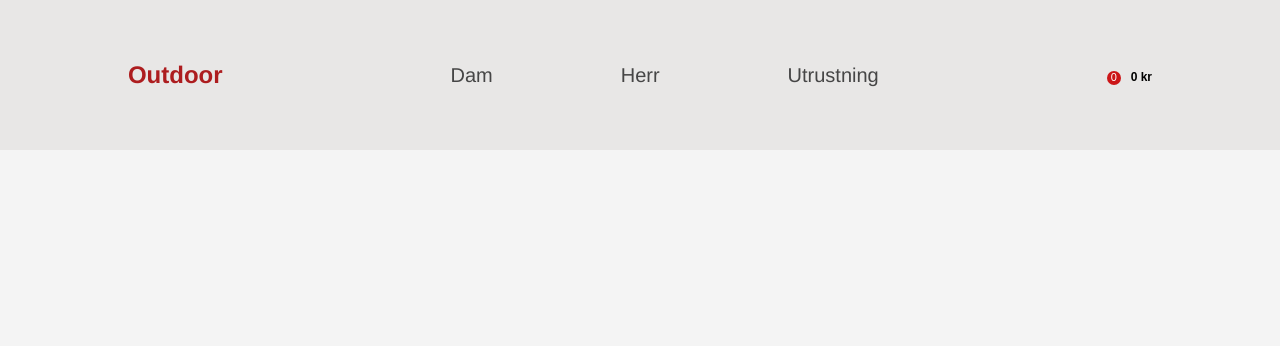
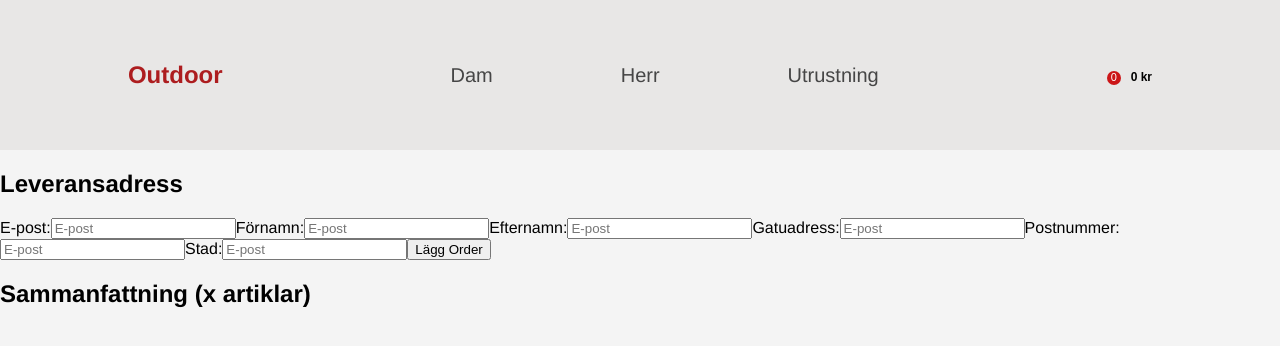
Before and after one commit to tobiasolsson/shopping-cart, a React (Create React App) app: page /checkout in a window 1280 px wide. Shown: the top 346 px of the page. Built offline with nearby package versions, Linux system fonts and the light colour scheme.

Commit message:
Add checkout

```diff
--- a/src/App.js
+++ b/src/App.js
@@ -15,7 +15,7 @@ function App() {
   return (
     <BrowserRouter>
       <Navbar shoppingCart={shoppingCart} />
-      <Routes handleAddToCart={handleAddToCart} />
+      <Routes shoppingCart={shoppingCart} handleAddToCart={handleAddToCart} />
     </BrowserRouter>
   );
 }
--- a/src/Routes.js
+++ b/src/Routes.js
@@ -7,8 +7,9 @@ import Home from './components/home/Home';
 import Dam from './components/dam/Dam';
 import Herr from './components/herr/Herr';
 import Utrustning from './components/utrustning/Utrustning';
+import Checkout from './components/checkout/Checkout';
 
-function Routes({ handleAddToCart }) {
+function Routes({ shoppingCart, handleAddToCart }) {
   return (
     <Switch>
       <Route exact path="/" component={Home} />
@@ -20,6 +21,10 @@ function Routes({ handleAddToCart }) {
         )}
       />
       <Route path="/utrustning" component={Utrustning} />
+      <Route
+        path="/checkout"
+        render={(props) => <Checkout {...props} shoppingCart={shoppingCart} />}
+      />
     </Switch>
   );
 }
--- /dev/null
+++ b/src/components/checkout/Checkout.js
@@ -0,0 +1,48 @@
+import React from 'react';
+
+function Checkout({ shoppingCart }) {
+  console.log(shoppingCart);
+  function handleSubmit(e) {
+    e.preventDefault();
+  }
+  return (
+    <div>
+      <div>
+        <h2>Leveransadress</h2>
+        <form onSubmit={handleSubmit}>
+          <label htmlFor="epost">
+            E-post:
+            <input type="email" name="epost" placeholder="E-post" required />
+          </label>
+          <label htmlFor="epost">
+            Förnamn:
+            <input type="email" name="epost" placeholder="E-post" required />
+          </label>
+          <label htmlFor="epost">
+            Efternamn:
+            <input type="email" name="epost" placeholder="E-post" required />
+          </label>
+          <label htmlFor="epost">
+            Gatuadress:
+            <input type="email" name="epost" placeholder="E-post" required />
+          </label>
+          <label htmlFor="epost">
+            Postnummer:
+            <input type="email" name="epost" placeholder="E-post" required />
+          </label>
+          <label htmlFor="epost">
+            Stad:
+            <input type="email" name="epost" placeholder="E-post" required />
+          </label>
+          <button type="submit">Lägg Order</button>
+        </form>
+      </div>
+      <div>
+        <h2>Sammanfattning (x artiklar)</h2>
+        <div>{/* ShoppingCart här */}</div>
+      </div>
+    </div>
+  );
+}
+
+export default Checkout;
```
